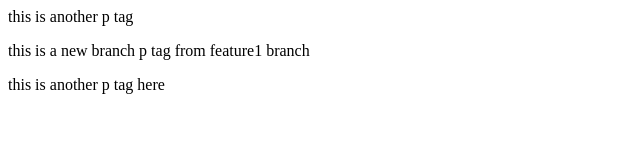
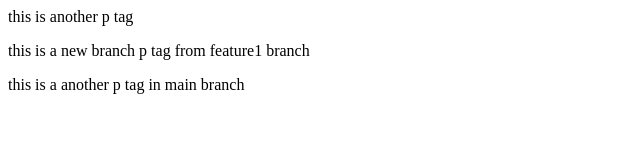
Before and after one commit to MominAnxs/localrepo, a plain HTML site: page index.html in a window 1280 px wide. Shown: the whole page, without its empty margins (0-640 px from the left). Drawn offline with Linux system fonts and the light colour scheme.

Commit message:
updated again

```diff
--- a/index.html
+++ b/index.html
@@ -1,3 +1,3 @@
 <p>this is another p tag</p>
 <p>this is a new branch p tag from feature1 branch</p>
-<p>this is another p tag here</p>
+<p>this is a another p tag in main branch</p>
```
